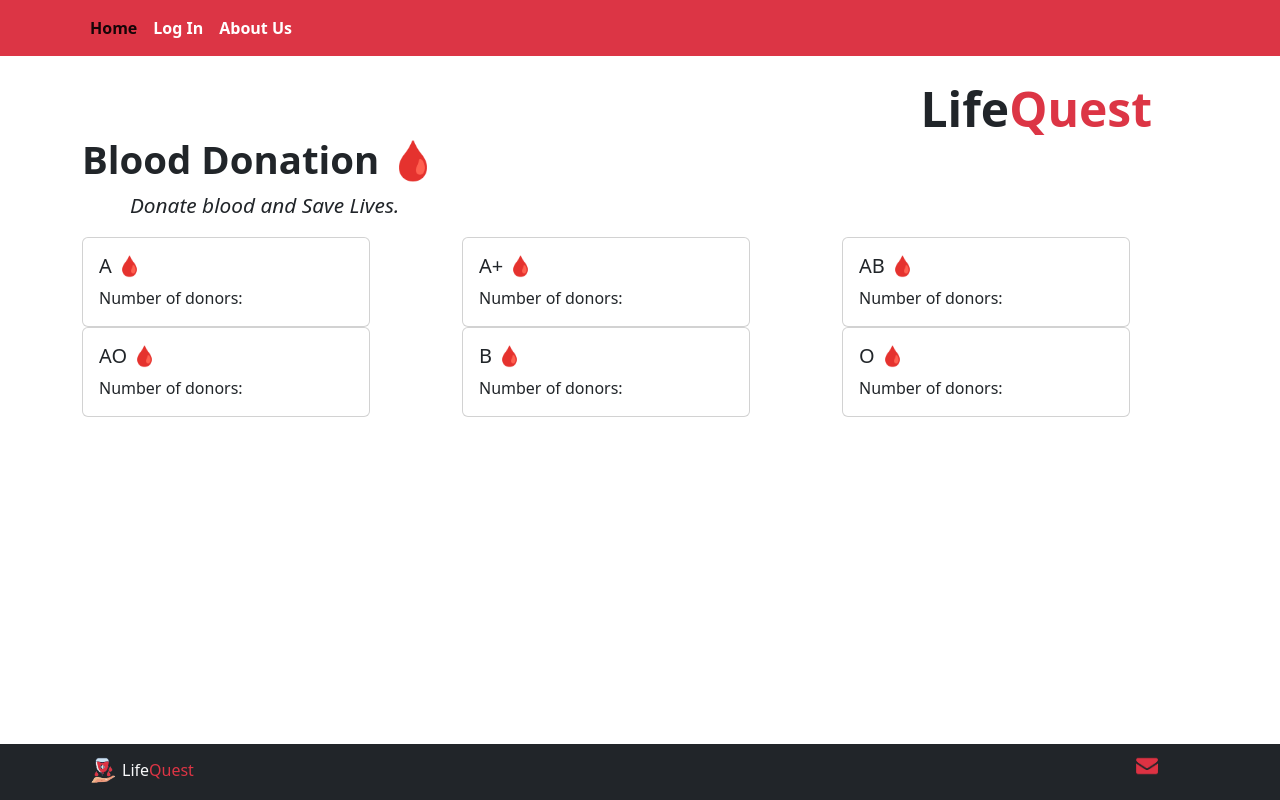
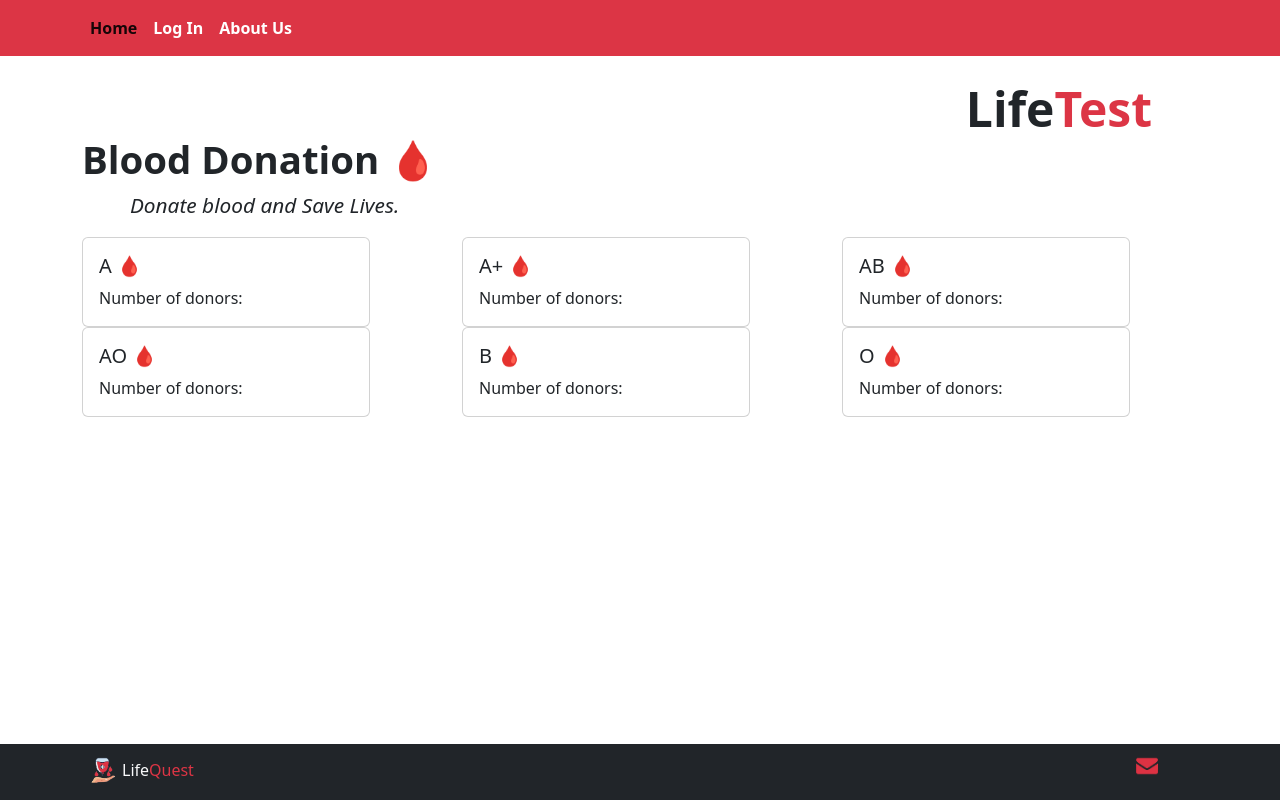
Before and after one commit to KyleDom/LifeQuest-Website, a React (Create React App) app in the folder frontend/: page / in a window 1280 px wide. Built offline with nearby package versions, Linux system fonts and the light colour scheme; no server answers.

Commit message:
Update Nav.tsx

```diff
--- a/frontend/src/components/Nav.tsx
+++ b/frontend/src/components/Nav.tsx
@@ -8,7 +8,7 @@
       <Container>
         <Nav className="d-flex">
           <h3 className="life-quest text-dark">
-            Life<span className="text-danger">Quest</span>
+            Life<span className="text-danger">Test</span>
           </h3>
           <Nav.Link to="/" as={NavLink}>
             Home
```
